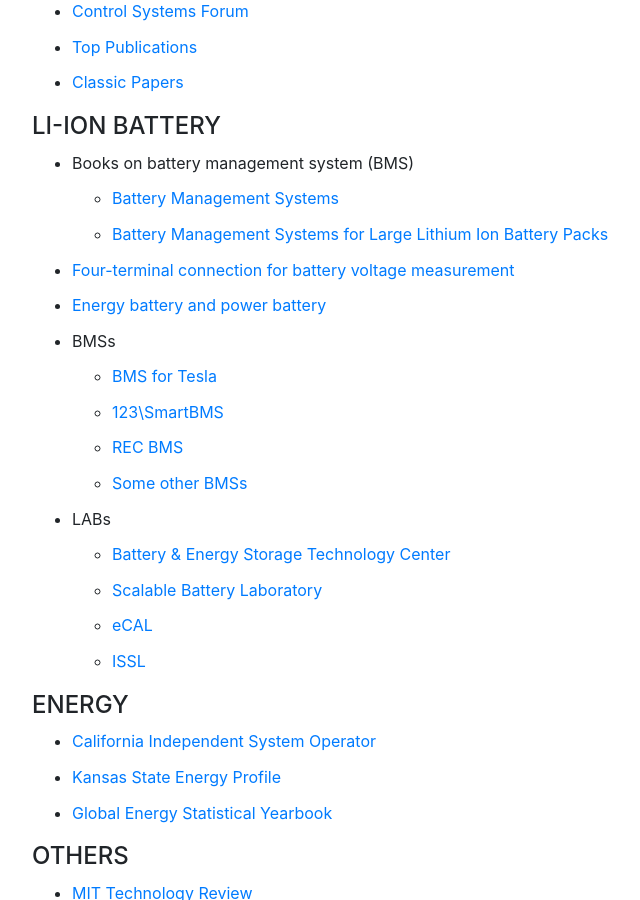
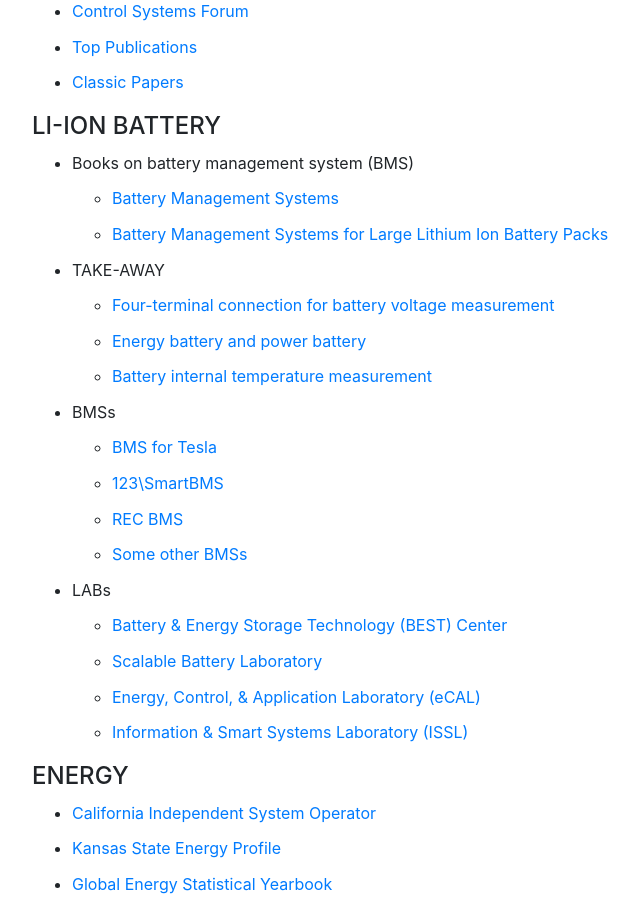
Before and after one commit to ningtian/ningtian.github.io, a Jekyll site: the page links/index.html, which Jekyll copies as it is, in a window 1280 px wide and 900 px high, scrolled down 600 px. Shown: the whole window, without its empty margins (148-788 px from the left). Built offline with Jekyll 4.4.1, drawn with Linux system fonts in a browser that asks for light colours.

Commit message:
Update index.html

```diff
--- a/links/index.html
+++ b/links/index.html
@@ -82,17 +82,19 @@
 	  <h4>LI-ION BATTERY</h4>
 
                  <ul>
+
                  <li>Books on battery management system (BMS)
-
-	         <ul>
+	    	 <ul>
 	         <li><a href="https://www.amazon.com/Battery-Management-Systems-Gregory-Plett/dp/1630810231">Battery Management Systems </a></li>
 	         <li><a href="https://www.amazon.com/Battery-Management-Systems-Large-Lithium/dp/1608071049/ref=pd_sim_14_8?_encoding=UTF8&pd_rd_i=1608071049&pd_rd_r=abcde245-0e50-11e9-add8-73a0b1357621&pd_rd_w=vXLMc&pd_rd_wg=VU6ic&pf_rd_p=18bb0b78-4200-49b9-ac91-f141d61a1780&pf_rd_r=A679TVP58A4169BFP8MJ&psc=1&refRID=A679TVP58A4169BFP8MJ">Battery Management Systems for Large Lithium Ion Battery Packs</a></li>
 	         </ul>
 
+		 <li>TAKE-AWAY
+		 <ul>
                  <li><a href="https://www.gamry.com/application-notes/battery-research/four-terminal-eis-of-batteries/">Four-terminal connection for battery voltage measurement</a></li>
                  <li><a href="https://batteryuniversity.com/index.php/learn/article/discharge_characteristics_li">Energy battery and power battery</a></li>
-
-
+                 <li><a href="http://ma.ecsdl.org/content/MA2018-02/7/486.short">Battery internal temperature measurement</a></li>
+		 </ul>
 
 
 
@@ -106,10 +108,10 @@
 
 		 <li>LABs
 	         <ul>
-                 <li><a href="http://www.best.psu.edu/">Battery & Energy Storage Technology Center</a></li>
+                 <li><a href="http://www.best.psu.edu/">Battery & Energy Storage Technology (BEST) Center</a></li>
 	         <li><a href="http://www-personal.umich.edu/~annastef/Scalable_Battery_Lab.html">Scalable Battery Laboratory</a></li>
-	         <li><a href="https://ecal.berkeley.edu/">eCAL</a></li>
-	         <li><a href="https://www.issl.space/">ISSL</a></li>
+	         <li><a href="https://ecal.berkeley.edu/">Energy, Control, & Application Laboratory (eCAL)</a></li>
+	         <li><a href="https://www.issl.space/">Information & Smart Systems Laboratory (ISSL)</a></li>
 	         </ul>
 
 
```
